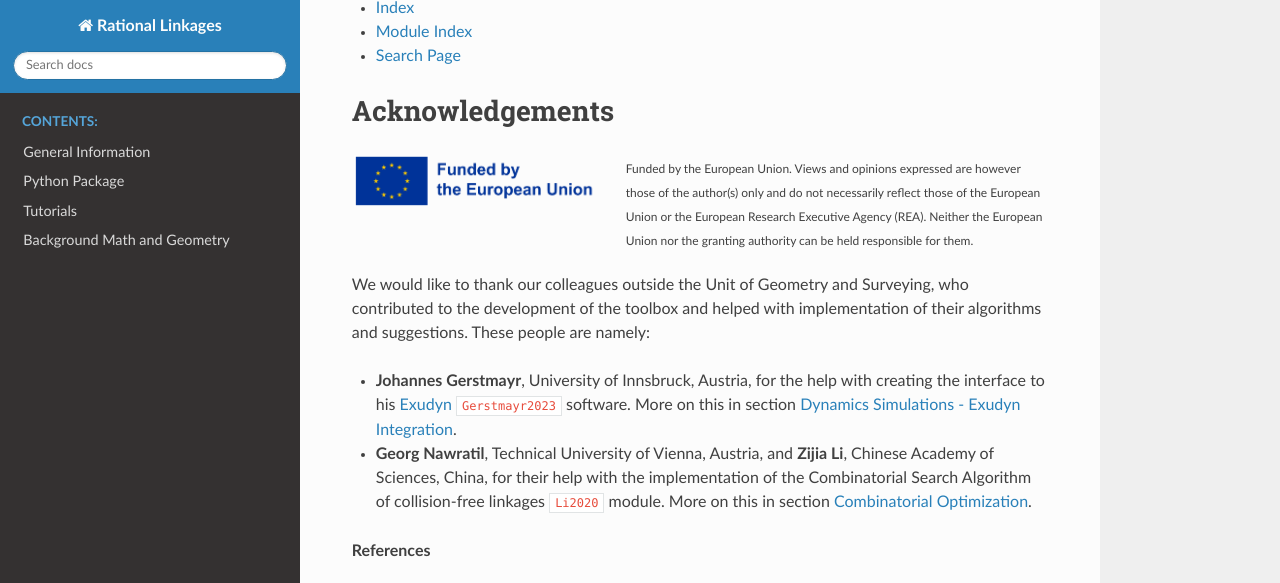
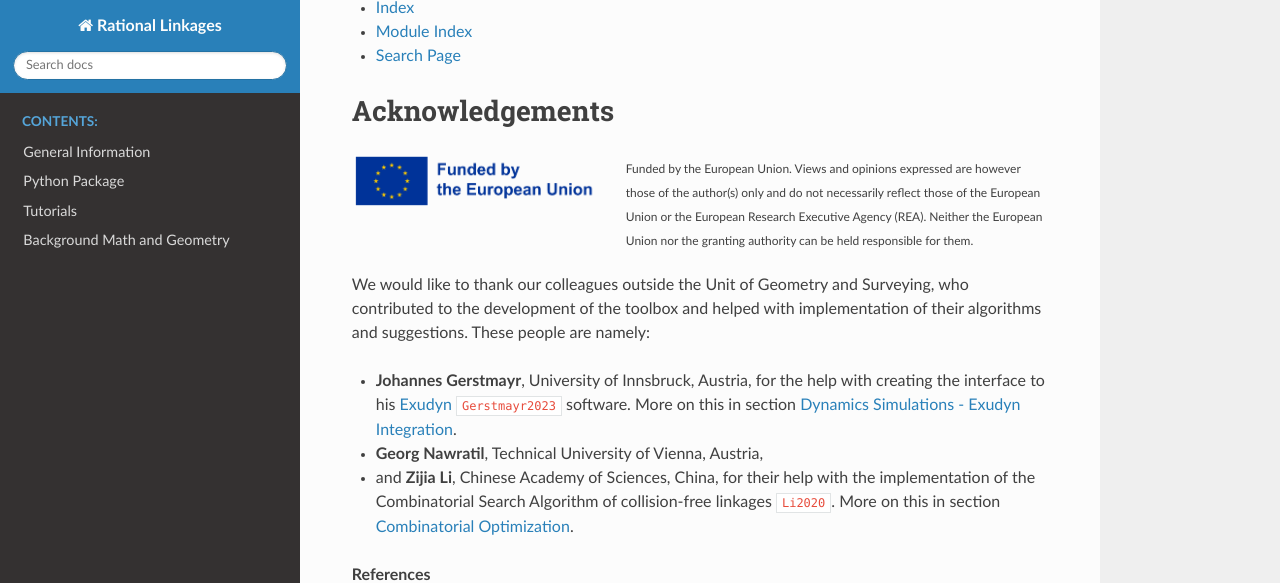
Before and after one commit to hucik14/rational-linkages, a Sphinx documentation site: the page built from docs/source/index.rst, in a window 1280 px wide and 900 px high, scrolled down 1121 px, cut to the strip 0-583 px from the top of the window. Built offline with Sphinx 7.4.7 and the Read the Docs theme 2.0.0, drawn with Linux system fonts in a browser that asks for light colours; cross-references to code outside the pages are shown as plain code.

Commit message:
docs update

```diff
--- a/docs/source/index.rst
+++ b/docs/source/index.rst
@@ -69,14 +69,13 @@ the author(s) only and do not necessarily reflect those of the European Union
 or the European Research Executive Agency (REA). Neither the European Union
 nor the granting authority can be held responsible for them.`
 
-
-
 We would like to thank our colleagues outside the Unit of Geometry and Surveying, who
 contributed to the development of the toolbox and helped with implementation of
 their algorithms and suggestions. These people are namely:
 
 - **Johannes Gerstmayr**, University of Innsbruck, Austria, for the help with creating the interface to his `Exudyn`_ :footcite:p:`Gerstmayr2023` software. More on this in section :ref:`exudyn_info`.
-- **Georg Nawratil**, Technical University of Vienna, Austria, and **Zijia Li**, Chinese Academy of Sciences, China, for their help with the implementation of the Combinatorial Search Algorithm of collision-free linkages :footcite:p:`Li2020` module. More on this in section :ref:`combinatorial_search`.
+- **Georg Nawratil**, Technical University of Vienna, Austria,
+- and **Zijia Li**, Chinese Academy of Sciences, China, for their help with the implementation of the Combinatorial Search Algorithm of collision-free linkages :footcite:p:`Li2020`. More on this in section :ref:`combinatorial_search`.
 
 **References**
 
```
Also changed, not shown: docs/source/background-math/comb-optim.rst (+19 -0 lines), docs/source/rational_linkages.rst (+8 -0 lines).
